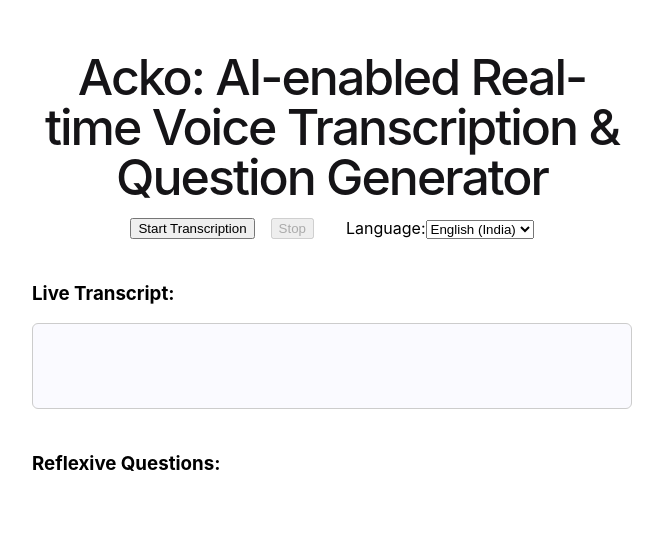
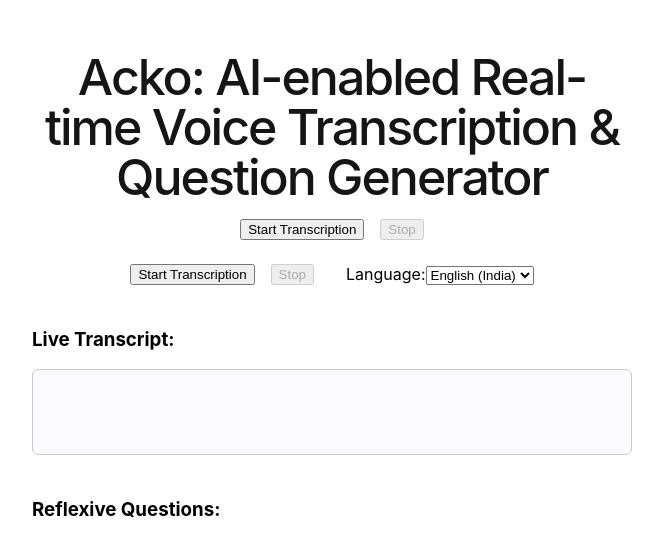
Before and after one commit to khushi0406/Acko-Chhalaang4.0, an Angular app: page / in a window 1280 px wide. Shown: the top 556 px of the page, without its empty margins (308-971 px from the left). Built offline with nearby package versions, Linux system fonts and the light colour scheme.

Commit message:
transcription-part-completed

```diff
--- a/src/app/app.component.html
+++ b/src/app/app.component.html
@@ -9,11 +9,11 @@
 <main class="main">
   <div class="content" style="flex-direction: column; align-items: center; max-width: 600px; margin: auto;">
     <h1 style="margin-bottom: 1rem; text-align: center;">{{ title }}</h1>
-    <!-- <div style="margin-bottom: 1.5rem;">
+    <div style="margin-bottom: 1.5rem;">
       <button (click)="startListening()" [disabled]="listening" style="margin-right: 1rem;">Start Transcription</button>
       <button (click)="stopListening()" [disabled]="!listening">Stop</button>
       <span *ngIf="listening" style="color: green; margin-left: 1rem;">Listening...</span>
-    </div> -->
+    </div>
       <div style="margin-bottom: 1.5rem; display: flex; align-items: center;">
         <button (click)="startListening()" [disabled]="listening" style="margin-right: 1rem;">Start Transcription</button>
         <button (click)="stopListening()" [disabled]="!listening">Stop</button>
```
